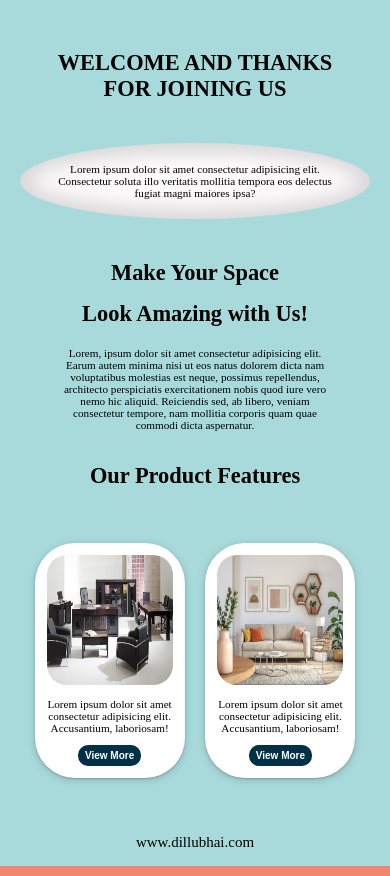
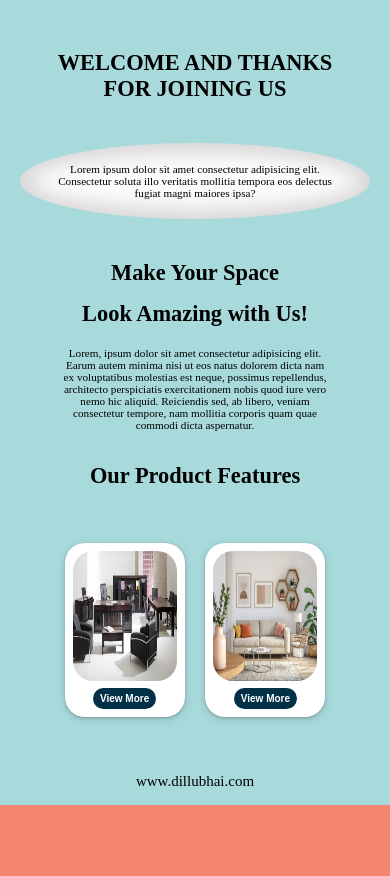
Before and after one commit to Dilshad1908/Email-News-Letter-2, a plain HTML site: page index.html in a window 390 px wide. After the commit the page ends 844 px from the top, so only its background shows below. Drawn offline with Linux system fonts and the light colour scheme.

Commit message:
responsive added

```diff
--- a/index.html
+++ b/index.html
@@ -81,7 +81,6 @@
         .circle{
             box-shadow: inset 0px 0px 20px 10px rgba(0,0,0,0.15)
         }
-
         @media screen and (max-width:500px) {
             body{
                 font-size: 70%;
@@ -94,10 +93,10 @@
             .two-column{
             display: inline-block;
             width: 100%;
-            /* max-width: 130px; */
+            max-width: 120px;
             background-color: #fff;
-            padding: 12px;
-            border-radius: 40px;
+            padding: 8px;
+            border-radius: 20px;
 
         }
         button{
@@ -107,13 +106,20 @@
             font-weight: bold;
             font-size: 10px;
             cursor: pointer;
-            /* border: 2px solid #023047; */
-            border-radius: 10px;
+            margin-top: 5px;
         }
         .bottum{
             font-size: 15px;
         }
+        .image-text{
+            display: none;
         }
+        }
+        .footer{
+            font-size: 15px;
+
+        }
+
     </style>
 
 </head>
@@ -147,7 +153,7 @@
                 <td  >
                     <h1>Make Your Space </h1>
                     <h1>Look Amazing with Us!</h1>
-                    <p style="text-align: center; padding: 5px 60px;">Lorem, ipsum dolor sit amet consectetur adipisicing elit. Earum autem minima nisi ut eos natus dolorem dicta nam voluptatibus molestias est neque, possimus repellendus, architecto perspiciatis exercitationem nobis quod iure vero nemo hic aliquid. Reiciendis sed, ab libero, veniam consectetur tempore, nam mollitia corporis quam quae commodi dicta aspernatur.</p>
+                    <p style="text-align: center; padding: 5px 60px;">Lorem, ipsum dolor sit amet consectetur adipisicing elit. Earum autem minima nisi ut eos natus dolorem dicta nam ex voluptatibus molestias est neque, possimus repellendus, architecto perspiciatis exercitationem nobis quod iure vero nemo hic aliquid. Reiciendis sed, ab libero, veniam consectetur tempore, nam mollitia corporis quam quae commodi dicta aspernatur.</p>
                 </td>
             </tr>
 
@@ -171,7 +177,7 @@
                                     </tr>
                                     <tr>
                                         <td>
-                                            <p>Lorem ipsum dolor sit amet consectetur adipisicing elit. Accusantium, laboriosam!</p>
+                                            <p class="image-text">Lorem ipsum dolor sit amet consectetur adipisicing elit. Accusantium, laboriosam!</p>
                                             <button type="submit">View More</button>
                                         </td>
                                     </tr>
@@ -184,7 +190,7 @@
                                     </tr>
                                     <tr>
                                         <td>
-                                            <p>Lorem ipsum dolor sit amet consectetur adipisicing elit. Accusantium, laboriosam!</p>
+                                            <p class="image-text">Lorem ipsum dolor sit amet consectetur adipisicing elit. Accusantium, laboriosam!</p>
                                             <button type="submit">View More</button>
                                         </td>
                                     </tr>
@@ -196,7 +202,7 @@
             </tr>
             <tr>
                 <td>
-                    <p class="bottum" style="text-align: center;"><a href="" style="text-decoration: none; color: black;">www.dillubhai.com</a></p>
+                    <p class="footer" style="text-align: center;"><a href="" style="text-decoration: none; color: black;">www.dillubhai.com</a></p>
                 </td>
             </tr>
         </table>
```
